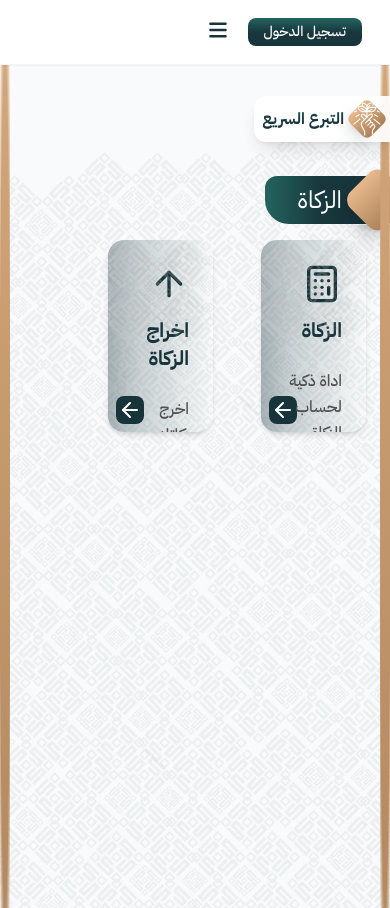
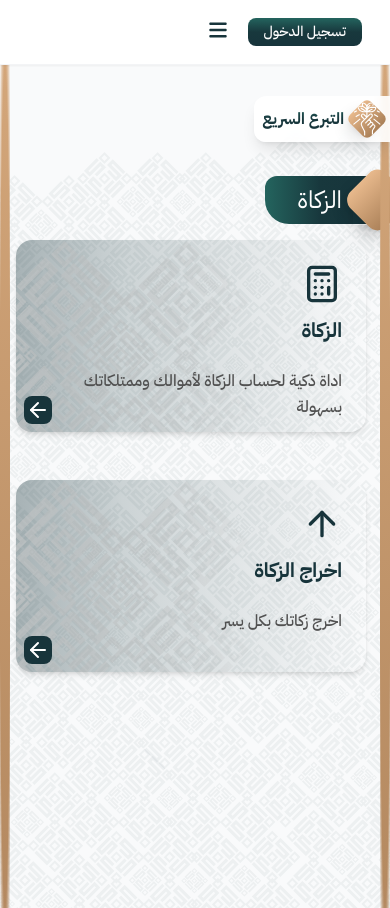
Before and after one commit to abdullhss/Zakat, a React (Vite) app: page /zakat in a window 390 px wide. Built offline with nearby package versions, Linux system fonts and the light colour scheme.

Commit message:
adding zakat calc on zakat page

```diff
--- a/src/pages/MainZakatPage.jsx
+++ b/src/pages/MainZakatPage.jsx
@@ -35,9 +35,9 @@ const MainZakatPage = () => {
               </div>
             </div>
 
-            <div className='flex items-center gap-12 mr-2'>
-              <ServiceCard icon={<Calculator size={40} color="#17343B" />} descirption={"اداة ذكية لحساب الزكاة لأموالك وممتلكاتك بسهولة"} onClick={handleCalcZakat} className={"flex-1 max-h-48 max-w-[30%]"} title={"الزكاة"}/>
-              <ServiceCard icon={<ArrowUp size={40} color="#17343B" className='underline underline-offset-2'/>} descirption={"اخرج زكاتك بكل يسر"} className={"flex-1 max-h-48  max-w-[30%]"} link={"/services/zakat"} title={"اخراج الزكاة"}/>
+            <div className='flex items-center flex-col md:flex-row gap-12 mr-2'>
+              <ServiceCard icon={<Calculator size={40} color="#17343B" />} descirption={"اداة ذكية لحساب الزكاة لأموالك وممتلكاتك بسهولة"} onClick={handleCalcZakat} className={"flex-1 max-h-48 w-full lg:max-w-[30%]"} title={"الزكاة"}/>
+              <ServiceCard icon={<ArrowUp size={40} color="#17343B" className='underline underline-offset-2'/>} descirption={"اخرج زكاتك بكل يسر"} className={"flex-1 max-h-48  w-full lg:max-w-[30%]"} link={"/services/zakat"} title={"اخراج الزكاة"}/>
             </div>
       </div>
             <AnimatePresence>
```
